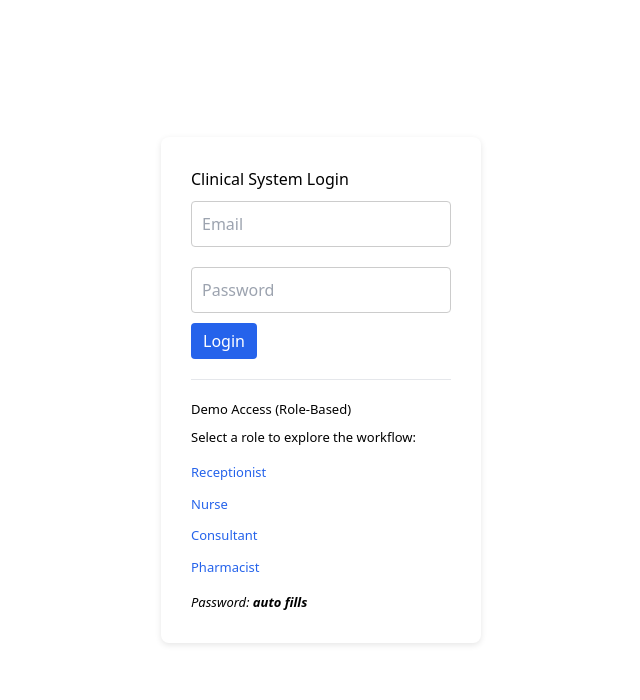
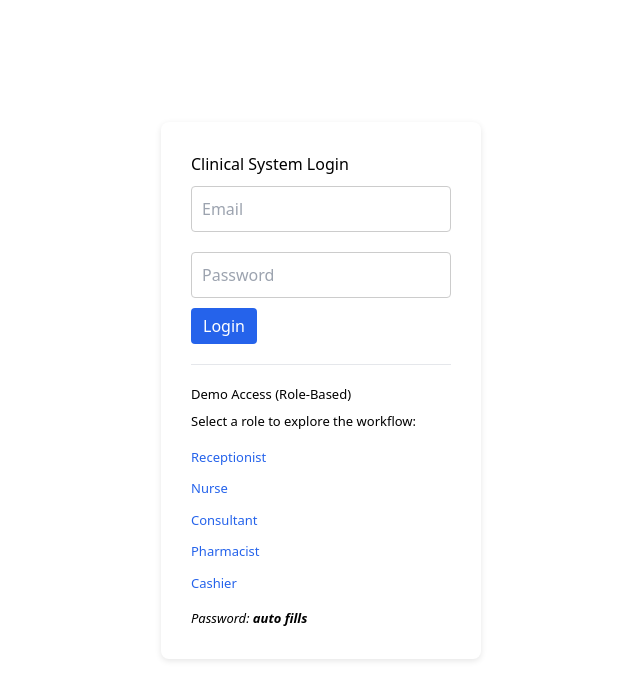
Before and after one commit to BenedictMzizi/clinical-system, a React (Create React App) app in the folder frontend/: page /login in a window 1280 px wide. Shown: the top 700 px of the page, without its empty margins (319-959 px from the left). Built offline with nearby package versions, Linux system fonts and the light colour scheme; no server answers.

Commit message:
Update Login.jsx

```diff
--- a/frontend/src/pages/Login.jsx
+++ b/frontend/src/pages/Login.jsx
@@ -28,6 +28,8 @@ export default function Login() {
         return "/consultant";
       case "pharmacist":
         return "/pharmacy";
+      case "cashier":
+        return "billing";
       case "it":
         return "/it-admin";
       case "admin":
@@ -125,6 +127,7 @@ const demoAccounts = [
   { role: "Nurse", email: "nurse@test.com" },
   { role: "Consultant", email: "doctor@test.com" },
   { role: "Pharmacist", email: "pharmacy@test.com" },
+  { role: "Cashier", email: "cashier@test.com" },
 ];
 
 function useDemoAccount(email) {
```
